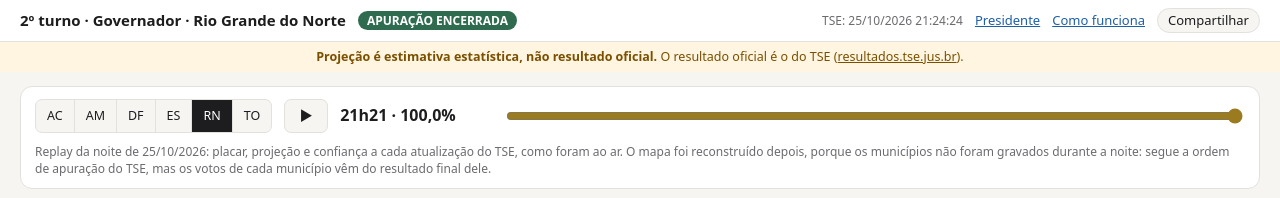
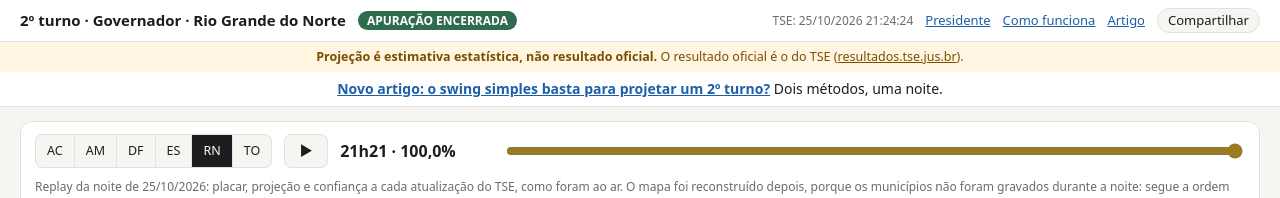
Before and after one commit to MatheusGSD/apuracao-2026, a plain HTML site: page governador.html in a window 1280 px wide. Shown: the top 198 px of the page. Drawn offline with nearby package versions, Linux system fonts and the light colour scheme.

Commit message:
Aviso e link do artigo no presidente e no governador
Faixa "Novo artigo" no topo, link "Artigo" na barra e frase no "Como funciona",
todos para https://dalmolin.dev/textos/swing-simples-segundo-turno/
(site/divulgacao/artigo/aviso_painel.py --aplicar).

Co-Authored-By: Claude Opus 5.5 <noreply@anthropic.com>

```diff
--- a/governador.html
+++ b/governador.html
@@ -66,6 +66,9 @@ tbody tr:hover { background: var(--hl); }
 .topo .dir { margin-left: auto; display: flex; gap: 12px; align-items: center; font-size: 13px; }
 .aviso { background: var(--aviso-bg); color: var(--aviso); font-size: 12.5px; padding: 6px 20px; text-align: center; }
 .aviso b { color: inherit; }
+.aviso-artigo { background: var(--card); border-bottom: 1px solid var(--line); font-size: 14px; padding: 7px 20px; text-align: center; }
+.aviso-artigo a { font-weight: 650; }
+@media (max-width: 600px) { .topo .link-artigo { display: none; } }
 .demobar { display: flex; flex-wrap: wrap; align-items: center; gap: 8px 12px; margin-bottom: 12px; padding: 10px 14px; }
 .demobar input[type=range] { flex: 1 1 220px; accent-color: var(--proj); min-height: 34px; }
 .demobar .hora { font-weight: 700; font-size: 16px; font-variant-numeric: tabular-nums; min-width: 9.5em; }
@@ -179,9 +182,10 @@ footer { margin-top: 22px; }
 <header class="topo"><div class="in">
   <span class="tit" id="tit">2º turno · Governador</span>
   <span id="selo"></span>
-  <span class="dir"><span class="nota" id="atu"></span><a href="./">Presidente</a><a href="#como-funciona">Como funciona</a><button type="button" class="compartilhar">Compartilhar</button></span>
+  <span class="dir"><span class="nota" id="atu"></span><a href="./">Presidente</a><a href="#como-funciona">Como funciona</a><a class="link-artigo" href="https://dalmolin.dev/textos/swing-simples-segundo-turno/">Artigo</a><button type="button" class="compartilhar">Compartilhar</button></span>
 </div></header>
 <div class="aviso"><b>Projeção é estimativa estatística, não resultado oficial.</b> O resultado oficial é o do TSE (<a href="https://resultados.tse.jus.br" style="color:inherit">resultados.tse.jus.br</a>).</div>
+<div class="aviso-artigo"><a href="https://dalmolin.dev/textos/swing-simples-segundo-turno/">Novo artigo: o swing simples basta para projetar um 2º turno?</a> Dois métodos, uma noite.</div>
 <main id="root"></main>
 <div id="tip"></div>
 
@@ -680,6 +684,7 @@ const P = {
       <section id="como-funciona">
         <h2>Como funciona</h2>
         <p class="sub">Método, validação e limites. Abra o que quiser ler. No governador o método é o mesmo, aplicado dentro de cada estado; a folga extra e a exigência por região da alta confiança valem só para presidente. A validação inclui 26 apurações de governador de 2018 e 2022.</p>
+        <p class="sub">A comparação com outro método, na mesma noite, está <a href="https://dalmolin.dev/textos/swing-simples-segundo-turno/">no artigo</a>.</p>
         <details class="bloco"><summary>O método: as mesmas urnas</summary><div class="metodo">
           <ol>
             <li><b>Mesmas urnas.</b> A cada atualização do TSE, somamos o 1º turno exatamente das seções já apuradas no 2º. Só os dois finalistas contam: a fatia de A é A ÷ (A + B).</li>
```
Also changed, not shown: index.html (+6 -1 lines).
